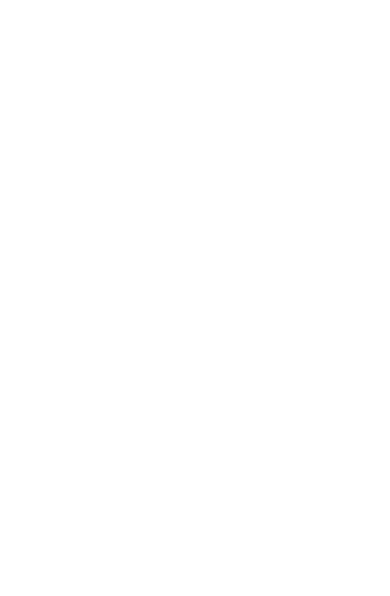
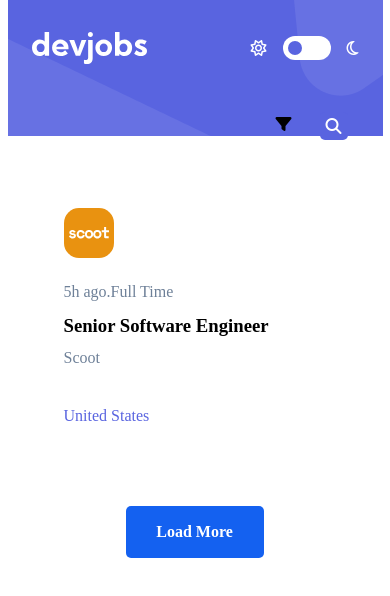
Before and after one commit to acunmedyaakademi/sadik-devjobs, a plain HTML site: page index.html in a window 390 px wide. Drawn offline with Linux system fonts and the light colour scheme.

Commit message:
mobil tasarımın html tarafı tamamlandı. light ve dark mode yapıldı

```diff
--- a/assets/css/style.css
+++ b/assets/css/style.css
@@ -0,0 +1,263 @@
+/* 1. Use a more-intuitive box-sizing model */
+*,
+*::before,
+*::after {
+  box-sizing: border-box;
+}
+
+/* 2. Remove default margin */
+* {
+  margin: 0;
+}
+
+/* 5. Improve media defaults */
+img,
+picture,
+video,
+canvas,
+svg {
+  display: block;
+  max-width: 100%;
+}
+
+/* 6. Inherit fonts for form controls */
+input,
+button,
+textarea,
+select {
+  font: inherit;
+}
+
+/* 7. Avoid text overflows */
+p,
+h1,
+h2,
+h3,
+h4,
+h5,
+h6 {
+  overflow-wrap: break-word;
+}
+
+/* 8. Improve line wrapping */
+p {
+  text-wrap: pretty;
+}
+
+h1,
+h2,
+h3,
+h4,
+h5,
+h6 {
+  text-wrap: balance;
+}
+
+#root,
+#__next {
+  isolation: isolate;
+}
+
+
+
+
+
+
+
+:root {
+  --violet: #5964E0;
+  --light-violet: #939BF4;
+  --white: #FFF;
+  --light-grey: #F4F6F8;
+  --grey: #9DAEC2;
+  --dark-grey: #6E8098;
+  --very-dark-blue: #19202D;
+  --midnight: #121721;
+  --input-text-light: #19202d80;
+  --input-text-dark: #ffffff80;
+  --card-span-color: #6E8098;
+
+}
+
+[data-theme="light"] {
+  --bg-color: var(--light-grey);
+  --bg-item-color: var(--white);
+  --h3-color: var(--very-dark-blue);
+  --input-text-color: var(--input-text-light);
+  --filter-color: #6E8098;
+  --card-span-color: #6E8098;
+}
+
+[data-theme="dark"] {
+  --bg-color: var(--midnight);
+  --bg-item-color: var(--very-dark-blue);
+  --h3-color: var(--white);
+  --input-text-color: var(--input-text-dark);
+  --filter-color: var(--white);
+  --card-span-color: #6E8098;
+}
+
+
+body {
+  -webkit-font-smoothing: antialiased;
+  max-width: 375px;
+  margin: auto;
+  background-color: var(--bg-color);
+}
+
+.header {
+  background-image: url('/assets/images/header.png');
+
+  padding: 32px 24px 72px;
+  display: flex;
+  justify-content: space-between;
+  align-items: center;
+  position: relative;
+
+  .theme-container {
+    display: flex;
+    align-items: center;
+    gap: 16px;
+
+    i {
+      color: var(--white);
+    }
+
+    #theme-btn {
+      display: none;
+    }
+
+    #theme-label {
+      width: 48px;
+      height: 24px;
+      padding: 5px;
+      border-radius: 12px;
+      display: inline-block;
+      background-color: var(--white);
+
+      &::after {
+        content: "";
+        width: 14px;
+        height: 14px;
+        background-color: #5964E0;
+        border-radius: 50%;
+        position: absolute;
+      }
+
+      &:has(input:checked)::after {
+        transform: translateX(24px);
+      }
+    }
+  }
+}
+
+.filter-container {
+  display: flex;
+  align-items: center;
+  padding: 16px;
+  gap: 24px;
+  border-radius: 6px;
+  background-color: var(--bg-item-color);
+  position: absolute;
+  top: 96px;
+
+  input {
+    border: none;
+    outline: none;
+    background-color: var(--bg-item-color);
+    font-size: 16px;
+    line-height: 19.84px;
+    font-weight: 400;
+    color: var(--input-text-color);
+  }
+
+  i {
+    width: 20px;
+    color: var(--white);
+    height: 20px;
+  }
+
+  .fa-filter {
+    color: var(--filter-color);
+  }
+
+  .fa-magnifying-glass {
+    display: flex;
+    align-items: center;
+    justify-content: center;
+    padding: 14px;
+    background-color: #5964E0;
+    border-radius: 5px;
+  }
+
+}
+
+.container {
+  padding-inline: 24px;
+  padding-top: 97px;
+}
+
+.contents {
+  margin-bottom: 32px;
+
+  .card {
+    padding: 49px 9px 32px 32px;
+    margin-bottom: 49px;
+    position: relative;
+    background-color: var(--bg-item-color);
+
+    img {
+      position: absolute;
+      top: -25px;
+      left: 32px;
+    }
+
+    span {
+      font-weight: 400;
+      font-size: 16px;
+      line-height: 19.84px;
+      color: var(--card-span-color);
+    }
+
+    .timeline {
+      display: flex;
+      align-items: center;
+      margin-bottom: 13px;
+    }
+
+    h3 {
+      margin-bottom: 12px;
+      color: var(--h3-color);
+    }
+
+    .card-company {
+      margin-bottom: 40px;
+      color: var(--card-span-color);
+    }
+
+    .card-country {
+      color: var(--violet);
+    }
+
+  }
+}
+
+.load-more-container{
+  display: flex;
+  justify-content: center;
+  align-items: center;
+  margin-bottom: 62px;
+}
+
+.load-more {
+  cursor: pointer;
+  align-items: center;
+  background-color: #1461f0;
+  border: none;
+  border-radius: 5px;
+  padding: 16px 31px 16px 30px;
+  color: var(--white);
+  font-size: 16px;
+  font-weight: 700;
+  line-height: 19.84px;
+}
--- /dev/null
+++ b/assets/js/theme.js
@@ -0,0 +1,10 @@
+const toogleButton = document.querySelector('#theme-btn');
+const body = document.body;
+
+toogleButton.addEventListener('click', (e) => {
+  const theme = e.target.checked ? "dark" : "light";
+  body.setAttribute('data-theme', theme);
+
+  console.log(theme);
+
+});
--- a/index.html
+++ b/index.html
@@ -6,16 +6,61 @@
   <meta name="viewport" content="width=device-width, initial-scale=1.0">
   <title>Dev Jobs</title>
 
+
+
+  <link rel="stylesheet" href="https://cdnjs.cloudflare.com/ajax/libs/font-awesome/6.7.2/css/all.min.css" integrity="sha512-Evv84Mr4kqVGRNSgIGL/F/aIDqQb7xQ2vcrdIwxfjThSH8CSR7PBEakCr51Ck+w+/U6swU2Im1vVX0SVk9ABhg==" crossorigin="anonymous" referrerpolicy="no-referrer" />
+
+
   <link rel="stylesheet" href="assets/css/style.css">
+  <script src="assets/js/app.js" defer></script>
+  <script src="assets/js/theme.js" defer></script>
 </head>
 
 <body>
 
   <header class="header">
 
+    <img class="company-logo" src="assets/images/devjobs.svg" alt="devjobs">
+
+    <div class="theme-container">
+
+      <i class="fa-regular fa-sun"></i>
+      <label for="theme-btn" id="theme-label">
+        <input type="checkbox" id="theme-btn">
+      </label>
+      <i class="fa-regular fa-moon"></i>
+
+    </div>
+
+    <div class="filter-container">
+      <input type="text">
+      <i class="fa-solid fa-filter"></i>
+      <i class="fa-solid fa-magnifying-glass"></i>
+    </div>
+
   </header>
 
   <main class="container">
+
+    <div class="contents">
+
+      <div class="card">
+        <img src="logos/Blogr.svg" alt="">
+        <div class="timeline">
+          <span>5h ago</span>
+          <span>.</span>
+          <span>Full Time</span>
+        </div>
+        <h3>Senior Software Engineer</h3>
+        <p class="card-company">Scoot</p>
+        <p class="card-country">United States</p>
+      </div>
+
+    </div>
+
+    <div class="load-more-container">
+      <button class="load-more">Load More</button>
+    </div>
 
   </main>
 
```
Also changed, not shown: assets/images/devjobs.svg (added).
